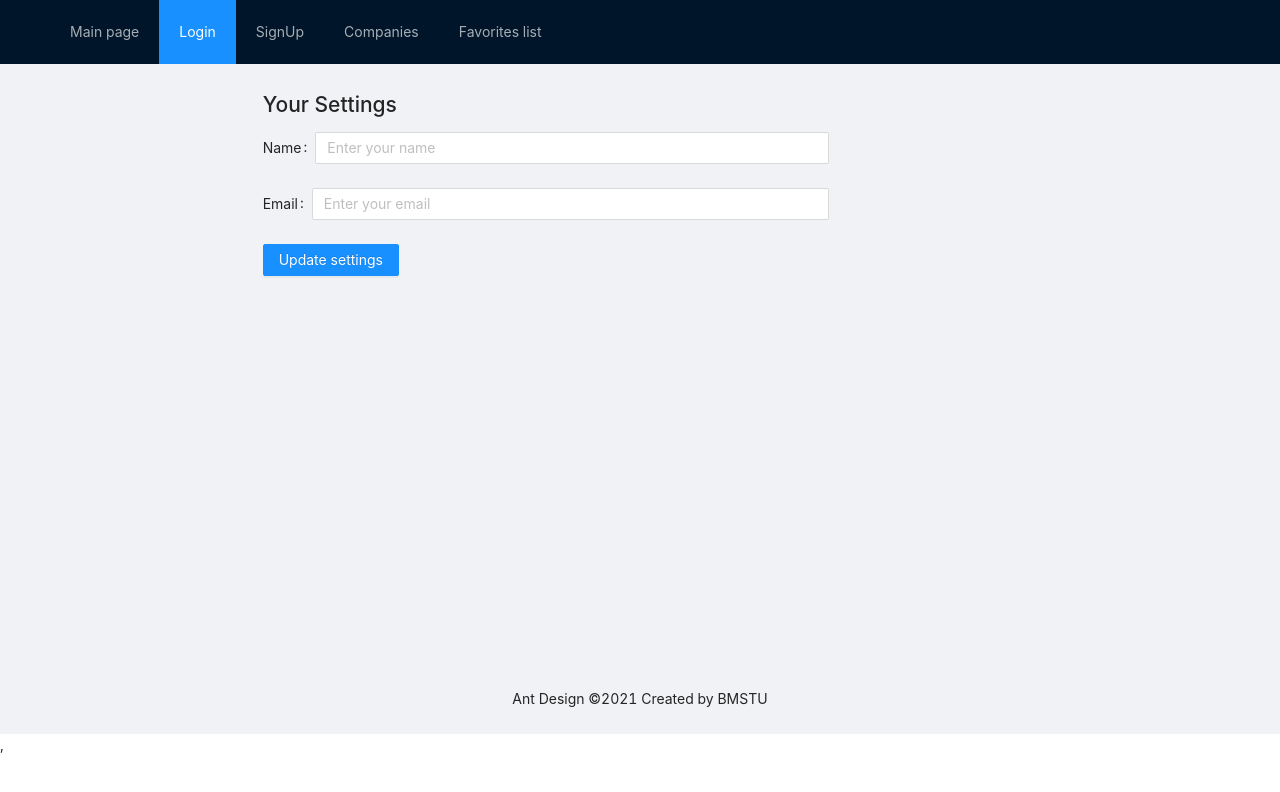
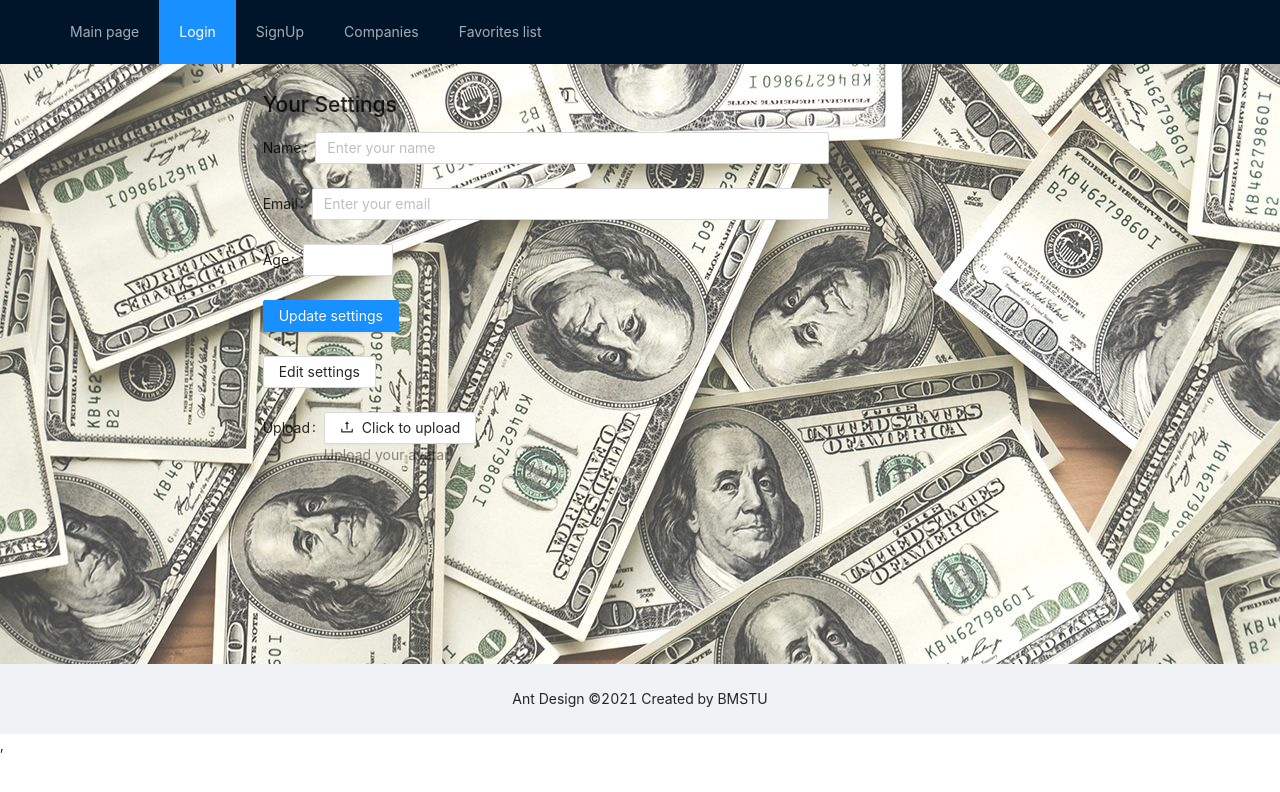
Before and after one commit to Deiklov/diplom_front, a React (Create React App) app: page /profile in a window 1280 px wide. Shown: the top 792 px of the page. Built offline with nearby package versions, Linux system fonts and the light colour scheme; what promise.prototype.finally, superagent-promise would draw is missing.

Commit message:
ws and background

```diff
--- a/src/App.jsx
+++ b/src/App.jsx
@@ -14,6 +14,7 @@ import MainPage from "./pages/mainPage";
 import userStore from "./store/userStore";
 import NotFoundPage from "./pages/404Page";
 import FullInfoPage from "./pages/fullInfoPage";
+import logo from "./images/money.jpg";
 
 const {Header, Content, Footer} = Layout;
 
@@ -33,7 +34,7 @@ class App extends Component {
     render() {
         if (this.props.commonStore.appLoaded) {
             return (
-                <div>
+                <div style={{backgroundImage: `url(${logo})`}}>
                     <Header style={{position: 'fixed', zIndex: 1, width: '100%'}}>
                         <div className="logo"/>
                         <Menu theme="dark" mode="horizontal" defaultSelectedKeys={['1']}>
@@ -48,7 +49,8 @@ class App extends Component {
                             <Menu.Item key="6"><Link to="/favorites">Favorites list</Link></Menu.Item>
                         </Menu>
                     </Header>
-                    <Content className="site-layout" style={{padding: '0 50px', marginTop: 64}}>
+                    <Content className="site-layout"
+                             style={{padding: '0 50px', marginTop: 64}}>
                         <div className="site-layout-background" style={{padding: 24, minHeight: 600}}>
                             <Switch>
                                 <Route path="/login" exact>
@@ -83,7 +85,7 @@ class App extends Component {
                                 </Route>
                                 <Route path="/favorites" exact>
                                     <Row>
-                                        <Col span={24} offset={0}><CompaniesPage/></Col>
+                                        <Col xs={{span: 24, offset: 0}}><CompaniesPage/></Col>
                                     </Row>
                                 </Route>
 
--- a/src/pages/fullInfoPage.jsx
+++ b/src/pages/fullInfoPage.jsx
@@ -1,15 +1,28 @@
 import React, {useState} from 'react';
-import {Form, Input, Button, Checkbox, Row, Col, Modal, Image, DatePicker, Space, Table, Tag, Radio} from 'antd';
+import {
+    Form,
+    Input,
+    Button,
+    Checkbox,
+    Row,
+    Col,
+    Modal,
+    Image,
+    DatePicker,
+    Space,
+    Table,
+    Tag,
+    Radio,
+    Badge,
+    Divider
+} from 'antd';
 import {LineChart, Line, XAxis, YAxis, CartesianGrid, Tooltip, Legend, ResponsiveContainer, Label} from 'recharts';
-import {Link, Route} from "react-router-dom";
 import {withRouter} from "react-router";
 import {inject, observer} from "mobx-react";
 import ListErrors from "../components/ListErrors";
 import {Card} from 'antd';
-import {HeartTwoTone} from '@ant-design/icons';
 import ListSuccess from "../components/ListSuccess";
 import ButtonList from "../components/buttonList";
-import ProfilePage from "./profilePage";
 
 const columns = [
     {
@@ -28,6 +41,7 @@ class FullInfoPage extends React.Component {
     state = {
         modalVisible: false,
         predictAlg: 'LSTM',
+        show: true,
     };
 
     setModalVisible(modalVisible) {
@@ -43,7 +57,14 @@ class FullInfoPage extends React.Component {
 
     componentDidMount() {
         // runInAction(() => this.props.fullCmpnyStore.getStocksData());
+    }
 
+    componentWillUnmount() {
+        console.log("unmounting");
+        if (this.props.fullCmpnyStore.socket) {
+            console.log('ws closing');
+            this.props.fullCmpnyStore.closeWS();
+        }
     }
 
     toogleFavorite = () => {
@@ -56,6 +77,9 @@ class FullInfoPage extends React.Component {
         console.log('Selected Time: ', value);
         console.log('Formatted Selected Time: ', dateString);
     };
+    onClickRangeButton = () => {
+
+    };
 
     onChangeAlg = e => {
         console.log(this.state.predictAlg);
@@ -66,6 +90,7 @@ class FullInfoPage extends React.Component {
     loadCandles = () => {
         this.props.fullCmpnyStore.getStocksData()
     };
+
     loadCandlesWS = () => {
         this.props.fullCmpnyStore.getStocksWS()
     };
@@ -86,12 +111,6 @@ class FullInfoPage extends React.Component {
                     {this.props.fullCmpnyStore.companyData.id &&
                     <>
                         <p>Full info page {this.props.match.params.slug}
-                            {/*<Button type="ghost" shape={"circle"}*/}
-                            {/*        icon={<HeartTwoTone*/}
-                            {/*            twoToneColor="#eb2f96"*/}
-                            {/*            onClick={this.toogleFavorite}/>}*/}
-                            {/*        danger={this.state.isFavorite}>*/}
-                            {/*</Button>*/}
                         </p>
                         <p> ID : {this.props.fullCmpnyStore.companyData.id}</p>
                         <p> Name : {this.props.fullCmpnyStore.companyData.name}</p>
@@ -109,24 +128,37 @@ class FullInfoPage extends React.Component {
                         <p> Exchange : {this.props.fullCmpnyStore.companyData.attributes.exchange}</p>
                         <p> Industry : {this.props.fullCmpnyStore.companyData.attributes.finnhubIndustry}</p>
                         <p> Description : {this.props.fullCmpnyStore.companyData.description}</p>
-                        <Row>
+                        <Row gutter={[16, 24]}>
+                            <Col xs={{span: 24}}>
                                 <Space direction="vertical" size={12}>
                                     {/*showTime это булеан флаг*/}
                                     <RangePicker onChange={this.onChangeDate} showTime/>
                                 </Space>
+                            </Col>
+                        </Row>
+                        <Divider dashed/>
+
+                        <Row gutter={[16, 24]}>
+                            <Col>
                                 <Button type="primary" onClick={this.loadCandles}>
                                     Load stocks
                                 </Button>
+                            </Col>
+                            <Col>
                                 <Button type="primary" onClick={this.loadCandlesWS}>
                                     Get real-time
                                 </Button>
+                            </Col>
+                            <Col>
                                 <Button type="primary" onClick={() => {
                                     this.predict();
                                     alert("Prediction function are called, please wait 20 seconds");
                                 }}>
                                     Predict
                                 </Button>
+                            </Col>
                         </Row>
+                        <Divider dashed/>
                         <ButtonList/>
                         <Modal
                             title="Choose prediction params"
@@ -144,13 +176,20 @@ class FullInfoPage extends React.Component {
                             </Radio.Group>
                             <p>Choose prediction time</p>
                         </Modal>
+                        <Row>
+                            <Col xs={{span: 8, offset: 8}}>
+                                Current price: <Badge count={this.props.fullCmpnyStore.currentPrice}
+                                                      style={{backgroundColor: '#52c41a'}}
+                                                      overflowCount={100000}/>
+                            </Col>
+                        </Row>
                         <ResponsiveContainer width={'100%'} height={400}>
                             <LineChart data={this.props.fullCmpnyStore.stocks}>
                                 <XAxis dataKey='time' type="category" interval="preserveStartEnd" angle={0} dx={0}
                                        padding={{left: 10}}>
                                     <Label value="Time line" offset={0} position="insideBottom"/>
                                 </XAxis>
-                                <YAxis type="number" scale="auto">
+                                <YAxis type="number" scale="linear">
                                     <Label value="Close price" offset={0} position="left" angle={-90}/>
                                 </YAxis>
                                 <Line type="monotone" dataKey="c"
--- a/src/pages/mainPage.jsx
+++ b/src/pages/mainPage.jsx
@@ -1,9 +1,10 @@
 import React from 'react';
-import {Card} from 'antd';
+import {Card, Avatar, Image} from 'antd';
+import {AntDesignOutlined} from '@ant-design/icons';
 import {inject, observer} from "mobx-react";
 import userStoreInstance from "../store/userStore";
 import {withRouter} from "react-router";
-import ExampleCharts from "../components/charts";
+import logo from '../images/stocks_logo.jpg';
 
 function MainPage() {
     return (
@@ -16,8 +17,6 @@ function MainPage() {
                 <p>{userStoreInstance.userData.avatarSrc}</p>
                 {!userStoreInstance.isAuthorized && <p>Dear guest please authorize in system</p>}
             </Card>
-
-            <ExampleCharts/>
         </>
     );
 }
--- a/src/pages/profilePage.jsx
+++ b/src/pages/profilePage.jsx
@@ -2,10 +2,18 @@ import React from "react";
 import {withRouter} from "react-router";
 import {inject, observer} from "mobx-react";
 import {Link} from "react-router-dom";
-import {Form, Input, Button, Radio} from 'antd';
+import {Form, Input, Button, Radio, InputNumber, Upload} from 'antd';
+import {UploadOutlined, InboxOutlined} from '@ant-design/icons';
 import ListErrors from "../components/ListErrors";
 
 class ProfilePageContainer extends React.Component {
+    normFile = (e) => {
+        console.log('Upload event:', e);
+        if (Array.isArray(e)) {
+            return e;
+        }
+        return e && e.fileList;
+    };
 
     handleNameChange = e => this.props.userStore.setName(e.target.value);
     handleEmailChange = e => this.props.userStore.setEmail(e.target.value);
@@ -13,6 +21,10 @@ class ProfilePageContainer extends React.Component {
         e.preventDefault();
         this.props.userStore.update()
     };
+    // constructor(props) {
+    //     super(props);
+    //     this.setState()
+    // }
 
     render() {
         const {userData, errors} = this.props.userStore;
@@ -25,21 +37,46 @@ class ProfilePageContainer extends React.Component {
                             <h1 className="text-xs-center">Your Settings</h1>
 
                             <ListErrors errors={errors}/>
-                            <Form
-                                name="register"
-                                onFinish={this.handleSubmitForm}
-                                scrollToFirstError
-                            >
-                                <Form.Item label="Name" >
+                            <Form name="register" onFinish={this.handleSubmitForm} scrollToFirstError>
+                                <Form.Item label="Name">
                                     <Input placeholder="Enter your name" value={userData.name} size="middle"
                                            onChange={this.handleNameChange} maxLength={60}/>
                                 </Form.Item>
                                 <Form.Item label="Email">
                                     <Input placeholder="Enter your email" value={userData.email} size="middle"
+                                           readOnly
                                            onChange={this.handleEmailChange}/>
                                 </Form.Item>
+                                <Form.Item
+                                    name={['user', 'age']}
+                                    label="Age"
+                                    rules={[
+                                        {
+                                            type: 'number',
+                                            min: 0,
+                                            max: 99,
+                                        },
+                                    ]}
+                                >
+                                    <InputNumber/>
+                                </Form.Item>
                                 <Form.Item>
-                                    <Button type="primary">Update settings</Button>
+                                    <Button type="primary" htmlType="submit">Update settings</Button>
+                                </Form.Item>
+                                <Form.Item>
+                                    <Button onClick={() => alert("reday to change")}>Edit settings</Button>
+                                </Form.Item>
+                                <Form.Item
+                                    name="upload"
+                                    label="Upload"
+                                    valuePropName="fileList"
+                                    getValueFromEvent={this.normFile}
+                                    extra="Upload your avatar"
+                                >
+                                    <Upload name="logo" action="/upload.do" listType="picture"
+                                            accept=".png,.jpg,.jpeg,.bmp">
+                                        <Button icon={<UploadOutlined/>}>Click to upload</Button>
+                                    </Upload>
                                 </Form.Item>
                             </Form>
                         </div>
--- a/src/store/fullCmpnyStore.jsx
+++ b/src/store/fullCmpnyStore.jsx
@@ -18,12 +18,14 @@ class FullCmpnyStore {
             finnhubIndustry: undefined
         }
     };
+    socket = null;
     dateFrom = undefined;
     dateTo = undefined;
     stocks = null;
     stocksPredicted = null;
     errors = undefined;
     info = undefined;
+    currentPrice = 0;
 
     constructor() {
         makeObservable(this, {
@@ -32,11 +34,13 @@ class FullCmpnyStore {
             info: observable,
             reset: action,
             stocks: observable,
+            currentPrice: observable,
             stocksPredicted: observable,
             dateFrom: observable,
             dateTo: observable,
             setFromDate: action,
             setToDate: action,
+            closeWS: action,
         })
     }
 
@@ -79,6 +83,8 @@ class FullCmpnyStore {
             return agent.TinkoffAPI.getHistoryCandles(ticker, this.dateFrom, this.dateTo).then(action((resp) => {
                 this.info = "Successfully got tinkoffAPI data";
                 this.stocks = resp;
+                this.currentPrice = resp[resp.length - 1].c;
+                console.log(this.stocks)
             }))
                 .catch(action((err) => {
                     this.errors = err.response.body.error;
@@ -87,11 +93,24 @@ class FullCmpnyStore {
     }
 
     getStocksWS() {
-        const Socket = new WebSocket(`${agent.API_WS}/market/candles/${this.companyData.ticker}`);
-        Socket.onopen = () => console.log("ws connected");
-        Socket.onclose = () => console.log("ws closed");
-        Socket.onmessage = event => console.log("Получены данные " + event.data);
-        Socket.onerror = err => console.log("Ошибка " + err.message);
+        this.socket = new WebSocket(`${agent.API_WS}/market/candles/${this.companyData.ticker}`);
+        this.socket.onopen = action(() => {
+            console.log("ws connected");
+            this.stocks = this.stocks.slice(-20);
+            console.log(this.stocks)
+        });
+        this.socket.onclose = () => console.log("ws closed");
+        this.socket.onmessage = action(event => {
+            const data = JSON.parse(event.data);
+            this.stocks = this.stocks.concat(data);
+            console.log(data);
+            this.currentPrice = data.c;
+        });
+        this.socket.onerror = err => console.log("Ошибка " + err.message);
+    }
+
+    closeWS() {
+        this.socket.close(1000, "kek")
     }
 
     predict() {
```
Also changed, not shown: src/images/money.jpg (added), 1 other file (tests, documents, lock files or other folders). Lines whose indentation alone changed are shown as unchanged.
